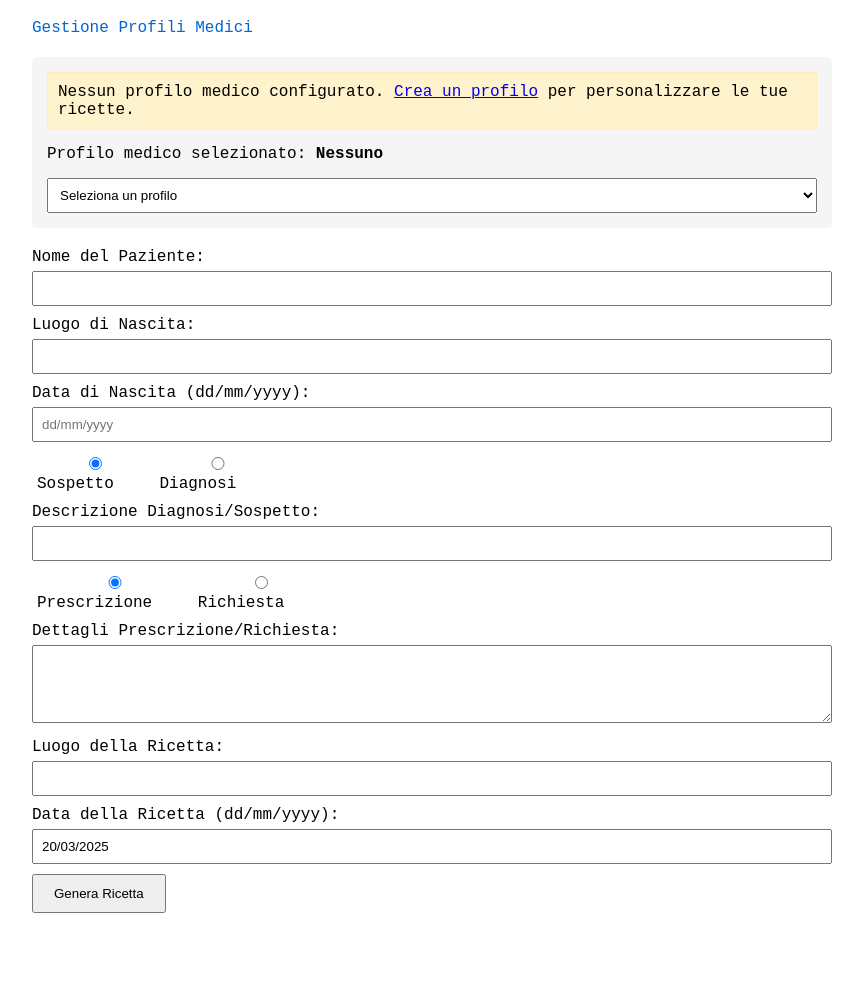
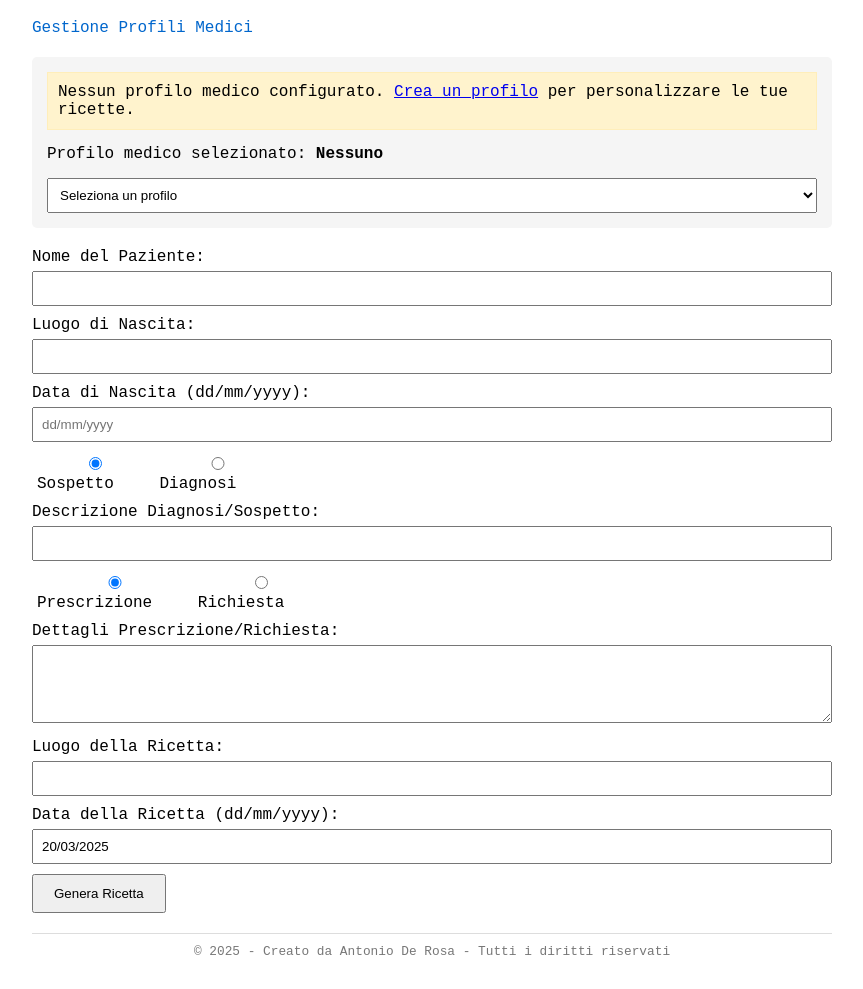
Before and after one commit to Cicciocotroneo/ricettify, a plain HTML site: page index.html in a window 1280 px wide. Shown: the part 61-1050 px from the top of the page, without its empty margins (208-1071 px from the left). Before the commit the page ends 994 px from the top, so only its background shows below. Drawn offline with Linux system fonts and the light colour scheme.

Commit message:
Update index.html

```diff
--- a/index.html
+++ b/index.html
@@ -239,6 +239,9 @@
             </div>
             <button onclick="handlePrintPDF()">Stampa PDF</button>
         </div>
+    <div class="footer-copyright" style="text-align: center; margin-top: 20px; padding: 10px; border-top: 1px solid #ddd; color: #777; font-size: 0.8em;">
+    &copy; 2025 - Creato da Antonio De Rosa - Tutti i diritti riservati
+</div>
     </div>
 
     <script>
```
